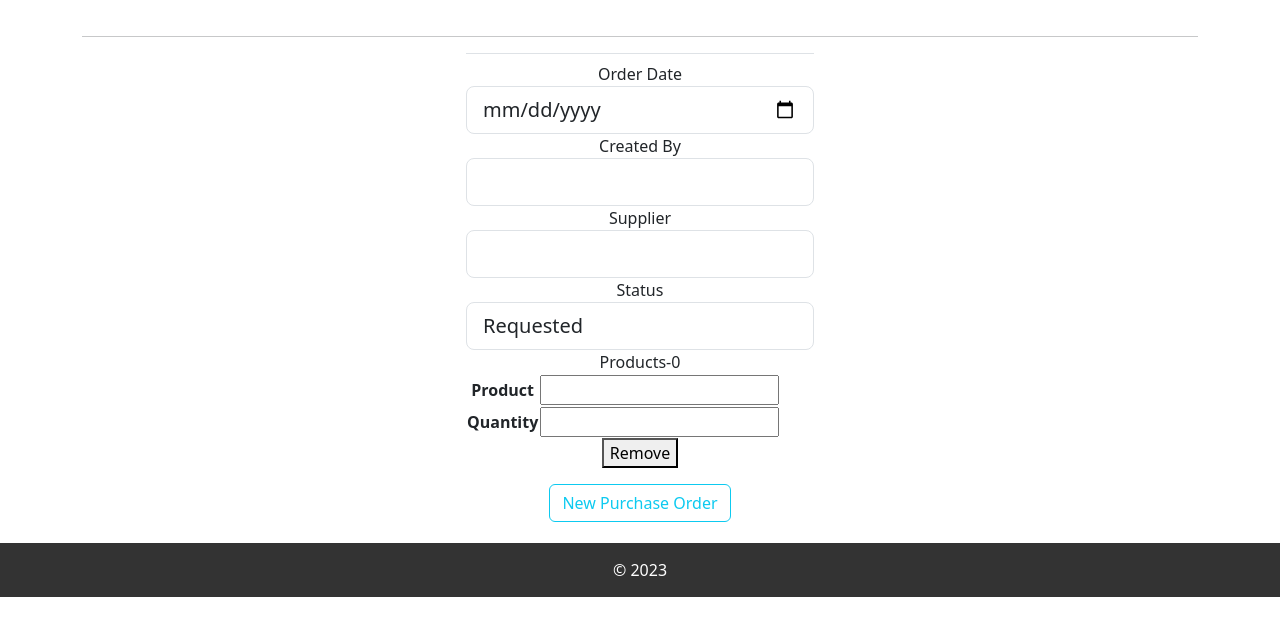
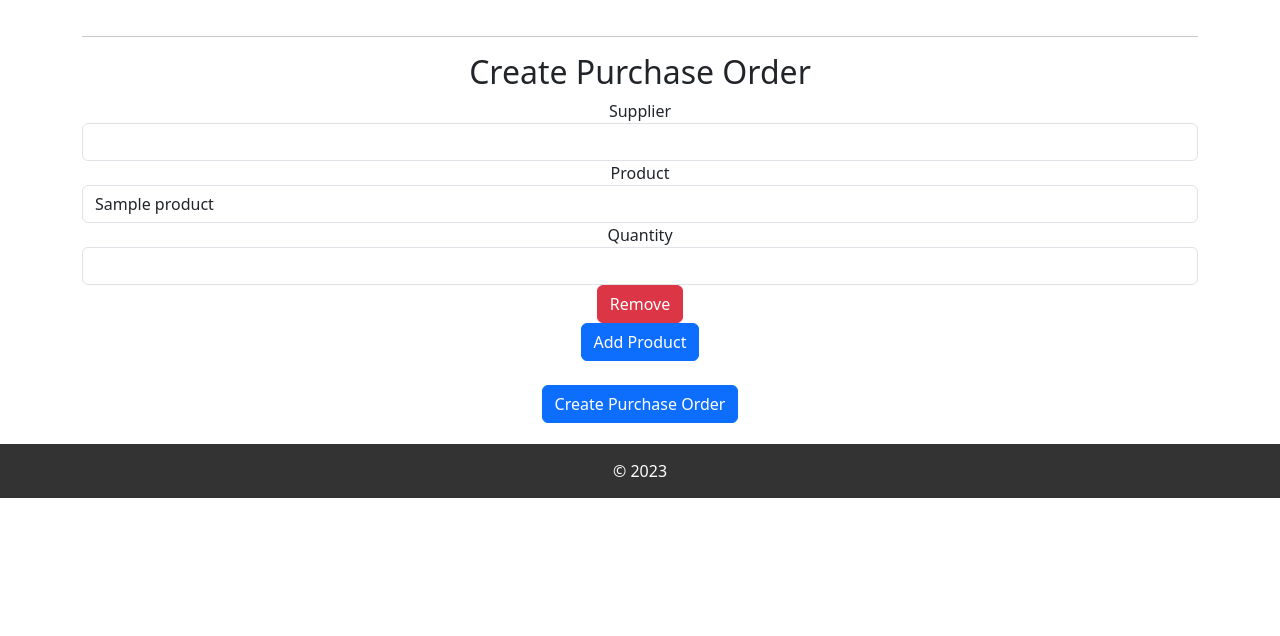
Before and after one commit to Mesele9/hotel_inventory_system, a Flask app: page /purchase/create_purchase_order in a window 1280 px wide. Shown: the part 101-737 px from the top of the page. Run offline with Flask 3, Linux system fonts and the light colour scheme; a user stored in the database is signed in; tables that the repository leaves empty hold one stand-in row (values such as "Sample post"); some libraries are stand-ins or nearby versions.

Commit message:
implement purchase orde creation fucntionaluty

```diff
--- a/app/__init__.py
+++ b/app/__init__.py
@@ -4,6 +4,7 @@ from config import Config
 from flask_migrate import Migrate
 from app.dbcon import db
 from flask_login import LoginManager
+from flask_wtf.csrf import CSRFProtect
 
 
 def create_app(config_class=Config):
@@ -14,6 +15,7 @@ def create_app(config_class=Config):
     # inittialize database
     db.init_app(app)
 
+    csrf = CSRFProtect(app)
 
     #initialize login manager
     login_manager = LoginManager()
--- a/app/manage_purchase/form.py
+++ b/app/manage_purchase/form.py
@@ -1,18 +1,19 @@
 from flask_wtf import FlaskForm
 from wtforms import StringField, IntegerField, DateField ,FieldList, FormField, SubmitField, SelectField
-from wtforms.validators import DataRequired, NumberRange, ValidationError
-from flask_login import current_user
+from wtforms.validators import DataRequired, ValidationError
+from app.models.products import Products
 
 
 class ProductForm(FlaskForm):
-    product_id = IntegerField('Product', validators=[DataRequired()])
+    product = SelectField('Product', validators=[DataRequired()], coerce=int)
     quantity = IntegerField('Quantity', validators=[DataRequired()])
 
 
-class NewPurchaseOrderForm(FlaskForm):
-    order_date = DateField('Order Date', validators=[DataRequired()])
-    created_by = IntegerField('Created By', validators=[DataRequired()])
-    supplier = StringField('Supplier')
-    status = SelectField('Status', choices=[('created', 'Requested'), ('approved', 'approved'), ('purchased', 'Purchased')], validators=[DataRequired()])
+class PurchaseForm(FlaskForm):
+    supplier = StringField('Supplier', validators=[DataRequired()])
     products = FieldList(FormField(ProductForm), min_entries=1)
-    submit = SubmitField('New Purchase Order')
+    submit = SubmitField('Create Purchase Order')
+
+    def __init__(self, *args, **kwargs):
+        super(PurchaseForm, self).__init__(*args, **kwargs)
+        self.products[0].product.choices = [(p.id, p.product_name) for p in Products.query.all()]
--- a/app/manage_purchase/routes.py
+++ b/app/manage_purchase/routes.py
@@ -1,14 +1,14 @@
-
+from datetime import datetime
 from flask import Blueprint
 from flask import render_template, url_for, request, redirect, flash
 from app.dbcon import db
-from flask_login import login_required
-from app.models.purchase import ProductPurchaseOrder, PurchaseOrder
-from app.manage_purchase.form import NewPurchaseOrderForm, ProductForm
-
+from flask_login import login_required, current_user
+from app.models.purchase import PurchaseOrder, ProductPurchaseOrder
+from app.manage_purchase.form import PurchaseForm, ProductForm
 
 
 purchase_bp = Blueprint('purchase_bp', __name__, url_prefix='/purchase')
+
 
 
 @purchase_bp.route('/')
@@ -21,28 +21,31 @@ def purchase_list():
 @purchase_bp.route('/create_purchase_order', methods=('GET', 'POST'))
 @login_required
 def create_purchase_order():
-    form = NewPurchaseOrderForm()
-    if form.validate_on_submit():
-        # create the purchase order instance
-        purchase_order = PurchaseOrder(
-            order_date = form.order_date.data,
-            created_by = form.created_by.data,
-            supplier = form.supplier.data,
-            status = form.status.data
-        )
-        # Add products to the purchase order
-        for product_form in form.products:
-            product_purchase_order = ProductPurchaseOrder(
-                product_id = product_form.product_id.data,
-                quantity = product_form.quantity.data
-            )
-            purchase_order.products.append(product_purchase_order)
+    print('create purchase order route trigerred')
+    form = PurchaseForm()
 
-        # save the order to the database
-        db.session.add(purchase_order)
-        db.session.commit()
+    if request.method == 'POST':
+        if form.validate_on_submit():
+            # create the purchase order instance
+            purchase_order = PurchaseOrder(created_by=current_user.id, supplier=form.supplier.data)
+            db.session.add(purchase_order)
+            db.session.commit()
+            print(form.data)
 
-        flash('Purchase Order{} created successfully'.format(purchase_order.id))
-        return redirect(url_for('index'))
+            for entry in form.products.entries:
+                product_id = entry.form.product.data
+                quantity = entry.form.quantity.data
 
-    return render_template('/purchase/new_purchase.html', title='Create Purchase Order', form=form)
+                product_purchase_order = ProductPurchaseOrder(purchase_order_id=purchase_order.id, product_id=product_id, quantity=quantity
+                        )
+
+                db.session.add(product_purchase_order)
+            db.session.commit()
+
+            flash('Purchase Order{} created successfully'.format(purchase_order.id))
+            return redirect(url_for('purchase_bp.purchase_list'))
+        else:
+            print('Form validation error', form.errors)
+
+    else:
+        return render_template('/purchase/new_purchase.html', title='Create Purchase Order', form=form)
--- a/app/templates/purchase/new_purchase.html
+++ b/app/templates/purchase/new_purchase.html
@@ -2,82 +2,53 @@
 
 {% block content %}
 
-  <!--  <h2>Enter Purchase Order Details:</h2>
-    <form method="POST" action="{{ url_for('purchase_bp.create_purchase_order')}}">
-      {{ form.csrf_token }}
-      {{ form.order_date.label }} {{ form.order_date }}<br><br>
-      {{ form.created_by.label }} {{ form.created_by }}<br><br>
-      {{ form.supplier.label }} {{ form.supplier }}<br><br>
+<form method="POST" action="{{ url_for('purchase_bp.create_purchase_order') }}">
+  {{ form.csrf_token }}
 
-      <h3>Products:</h3>
-      <div id="products-container">
-        {% for field in form.products %}
-          <div class="product-row">
-            {{ field.label }} {{ field.product_id }}
-            {{ field.label }} {{ field.quantity }}
-            <button type="button" class="remove-product">Remove</button>
-          </div>
-        {% endfor %}
+  <h2>Create Purchase Order</h2>
+
+  {{ form.supplier.label }}
+  {{ form.supplier(class="form-control") }}
+
+  <div id="products-container">
+    {% for field in form.products %}
+      <div class="product-entry">
+        {{ field.product.label }}
+        {{ field.product(class="form-control") }}
+        {{ field.quantity.label }}
+        {{ field.quantity(class="form-control") }}
+        {% if loop.index > 0 %}
+          <button type="button" class="btn btn-danger remove-product">Remove</button>
+        {% endif %}
       </div>
-      <button type="button" id="add-product">Add Product</button>
+    {% endfor %}
+  </div>
 
-      <div class="form-group">{{ form.submit(class='btn btn-outline-info mt-3') }}</div>
+  <button type="button" class="btn btn-primary" id="add-product">Add Product</button>
+  <br><br>
 
-    </form> -->
+  {{ form.submit(class="btn btn-primary") }}
+</form>
 
 
 
-<div class="container justify-content-center col-md-4">
-      <form action="" method="post" novalidate>
-        {{ form.hidden_tag() }}
-        <legend class="border-bottom">{{ legend }}</legend>
-            <div class="form-group">
-              {{ form.order_date.label(class="form-control-label") }}
-              {{ form.order_date(class="form-control form-control-lg") }}
-              {% for error in form.order_date.errors %}
-              <span style="color: red;">[{{ error }}]</span>
-              {% endfor %}
-            </div>
 
-            <div class="form-group">
-              {{ form.created_by.label(class="form-control-label") }}
-              {{ form.created_by(class="form-control form-control-lg") }}
-              {% for error in form.created_by.errors %}
-              <span style="color: red;">[{{ error }}]</span>
-              {% endfor %}
-            </div>
+<script>
+  // JavaScript code for dynamically adding/removing product fields
+  document.addEventListener('DOMContentLoaded', function() {
+    var addProductButton = document.getElementById('add-product');
+    var productsContainer = document.getElementById('products-container');
+    var productEntry = document.querySelector('.product-entry');
+    var productIndex = 0;
 
-            <div class="form-group">
-              {{ form.supplier.label(class="form-control-label") }}
-              {{ form.supplier(class="form-control form-control-lg") }}
-              {% for error in form.supplier.errors %}
-              <span style="color: red;">[{{ error }}]</span>
-              {% endfor %}
-            </div>
-
-            <div class="form-group">
-              {{ form.status.label(class="form-control-label") }}
-              {{ form.status(class="form-control form-control-lg") }}
-              {% for error in form.status.errors %}
-              <span style="color: red;">[{{ error }}]</span>
-              {% endfor %}
-            </div>
-
-            <div class="form-group">
-                {% for field in form.products %}
-                    {{ field.label}} {{ field }}
-                    <button type="button" class="remove-product">Remove</button>
-                {% endfor %}
-
-
-
-              {% for error in form.products.errors %}
-              <span style="color: red;">[{{ error }}]</span>
-              {% endfor %}
-            </div>
-
-            <div class="form-group">{{ form.submit(class='btn btn-outline-info mt-3') }}</div>
-    </form>
-</div>
+    addProductButton.addEventListener('click', function() {
+      var clone = productEntry.cloneNode(true);
+      clone.querySelector('.remove-product').addEventListener('click', function() {
+        this.parentNode.remove();
+      });
+      productsContainer.appendChild(clone);
+    });
+  });
+</script>
 
 {% endblock %}
```
Also changed, not shown: app/models/purchase.py (line endings or trailing spaces).
